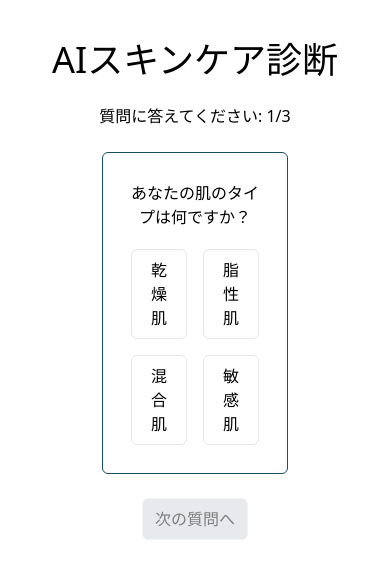
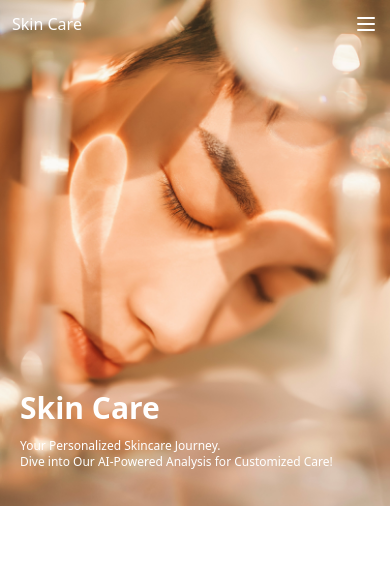
Before and after one commit to mikuweb/skincare-diagnose-app, a Next.js app: page / in a window 390 px wide. Shown: the top 578 px of the page. Built offline with nearby package versions, Linux system fonts and the light colour scheme.

Commit message:
feat: LPを作成(mobile)

```diff
--- a/src/app/globals.css
+++ b/src/app/globals.css
@@ -1,3 +1,5 @@
+@import url("https://fonts.googleapis.com/css2?family=Cinzel:wght@400..900&display=swap");
+
 @tailwind base;
 @tailwind components;
 @tailwind utilities;
--- a/src/app/page.tsx
+++ b/src/app/page.tsx
@@ -1,133 +1,18 @@
-"use client";
-import { useState } from "react";
-
-interface Question {
-  id: number;
-  question: string;
-  options: string[];
-  answerIdx?: number;
-}
-
 export default function Home() {
-  const [questions, setQuestions] = useState<Question[]>([
-    {
-      id: 0,
-      question: "あなたの肌のタイプは何ですか？",
-      options: ["乾燥肌", "脂性肌", "混合肌", "敏感肌"],
-    },
-    {
-      id: 1,
-      question: "肌の主な悩みは何ですか？",
-      options: ["しわやたるみ", "ニキビや吹き出物", "色素沈着やシミ", "毛穴"],
-    },
-    {
-      id: 2,
-      question: "日中の外出頻度はどの程度ですか？",
-      options: ["頻繁に外出する", "時々外出する", "屋内が多い"],
-    },
-  ]);
-  const [activeQuestion, setActiveQuestion] = useState<number>(0);
-  const [selectedAnswerIdx, setSelectedAnswerIdx] = useState<
-    undefined | number
-  >();
-  const [showResult, setShowResult] = useState<boolean>(false);
-
-  const handleSelect = (selectedOptionIdx: number) => {
-    setSelectedAnswerIdx(selectedOptionIdx);
-    const newQuestion: Question[] = [...questions];
-    const targetQuestion = questions.find((q) => q.id === activeQuestion)!;
-    targetQuestion.answerIdx = selectedOptionIdx;
-    setQuestions(newQuestion);
-  };
-
-  const backToPrevQ = () => {
-    setSelectedAnswerIdx(undefined);
-    setActiveQuestion(activeQuestion - 1);
-
-    const newSelectedIdx = questions[activeQuestion - 1].answerIdx;
-    setSelectedAnswerIdx(newSelectedIdx);
-  };
-
-  const goToNextQ = () => {
-    setSelectedAnswerIdx(undefined);
-    setActiveQuestion(activeQuestion + 1);
-  };
-
-  const submitAnswers = () => {
-    setShowResult(true);
-  };
-
   return (
-    <main className="p-10">
-      <h1 className="text-center mb-6 text-4xl ">AIスキンケア診断</h1>
-      {showResult ? (
-        <>
-          <p className="text-center mb-6">結果</p>
-          <div className="border border-cyan-900 flex flex-col gap-5 text-center w-3/5 mx-auto mb-6 p-7 ">
-            {questions.map((question, idx) => (
-              <>
-                <p>{question.question}</p>
-                <p>{question.options[question.answerIdx!]}</p>
-              </>
-            ))}
-          </div>
-        </>
-      ) : (
-        <>
-          <p className="text-center mb-6">
-            質問に答えてください: {activeQuestion + 1}/{questions.length}
-          </p>
-          <div className="border border-cyan-900 rounded-md flex flex-col gap-5 text-center w-3/5 mx-auto  mb-6 p-7 ">
-            <p>{questions[activeQuestion].question}</p>
-            <div className="w-full grid grid-cols-2 gap-4">
-              {questions[activeQuestion].options.map((option, idx) => (
-                <button
-                  key={idx}
-                  className={`${
-                    selectedAnswerIdx === idx
-                      ? "bg-cyan-300"
-                      : "hover:bg-cyan-50"
-                  } border border-steal-400 rounded-md py-2 px-3`}
-                  onClick={() => handleSelect(idx)}
-                >
-                  {option}
-                </button>
-              ))}
-            </div>
-          </div>
-          <div className="flex">
-            <button
-              type="button"
-              className={`${
-                activeQuestion === 0 ? "hidden" : ""
-              } w-fit border border-steal-400 rounded-md mx-auto py-2 px-3 hover:bg-cyan-300`}
-              onClick={backToPrevQ}
-            >
-              前の質問へ戻る
-            </button>
-
-            <button
-              type="button"
-              className={`${
-                activeQuestion === questions.length - 1 ? "hidden" : ""
-              } w-fit border border-steal-400 rounded-md mx-auto py-2 px-3 hover:bg-cyan-300 disabled:bg-gray-300 disabled:cursor-not-allowed disabled:opacity-50`}
-              onClick={goToNextQ}
-              disabled={selectedAnswerIdx === undefined}
-            >
-              次の質問へ
-            </button>
-            <button
-              type="button"
-              className={`${
-                activeQuestion !== questions.length - 1 ? "hidden" : ""
-              } w-fit border border-steal-400 rounded-md mx-auto py-2 px-3 hover:bg-cyan-300 disabled`}
-              onClick={submitAnswers}
-            >
-              診断結果を見る（無料）
-            </button>
-          </div>
-        </>
-      )}
-    </main>
+    <div
+      className="bg-no-repeat bg-cover flex flex-col gap-3 justify-end py-9 px-5 font-english text-white"
+      style={{
+        backgroundImage: `url('/images/kv.jpg')`,
+        height: "60vh",
+      }}
+    >
+      <h1 className="font-bold text-3xl">Skin Care</h1>
+      <p className="text-xs">
+        Your Personalized Skincare Journey.
+        <br />
+        Dive into Our AI-Powered Analysis for Customized Care!
+      </p>
+    </div>
   );
 }
```
Also changed, not shown: public/images/kv.jpg (added).
